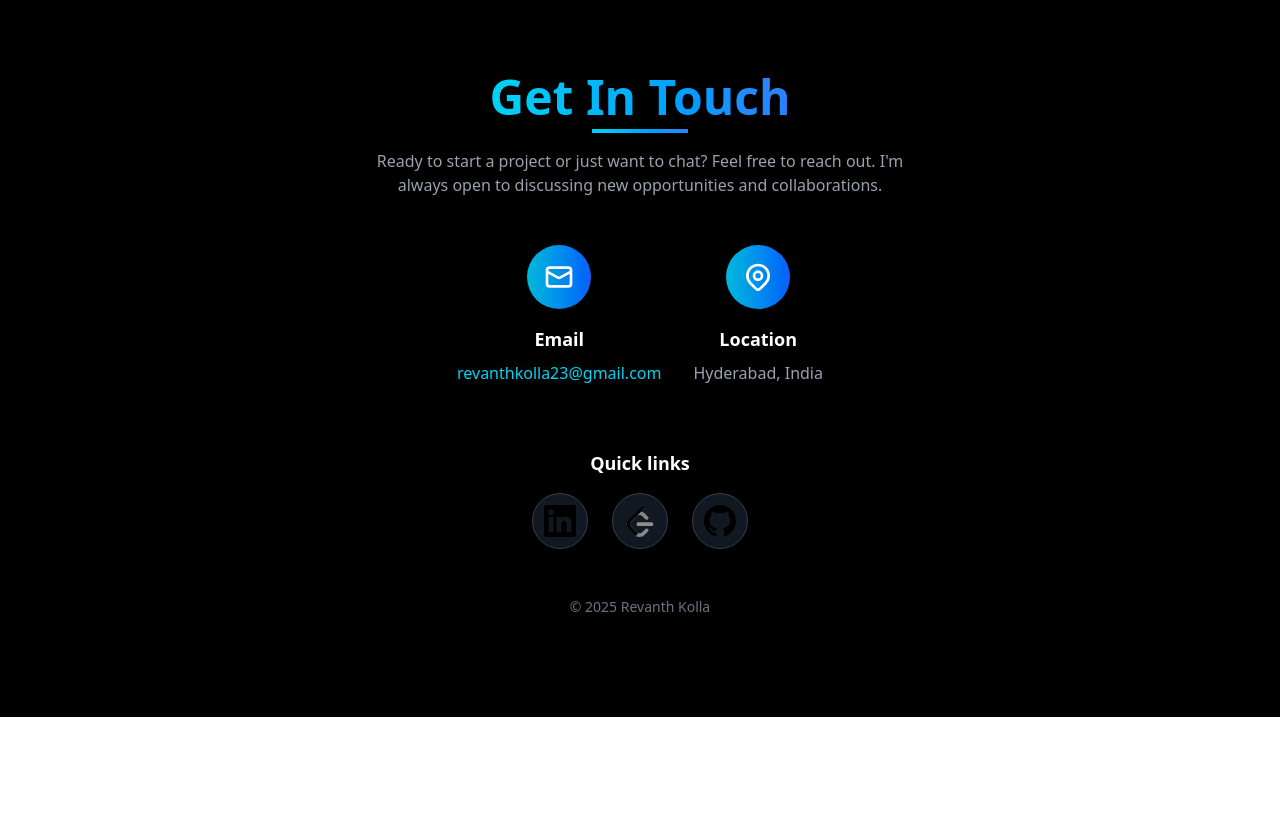
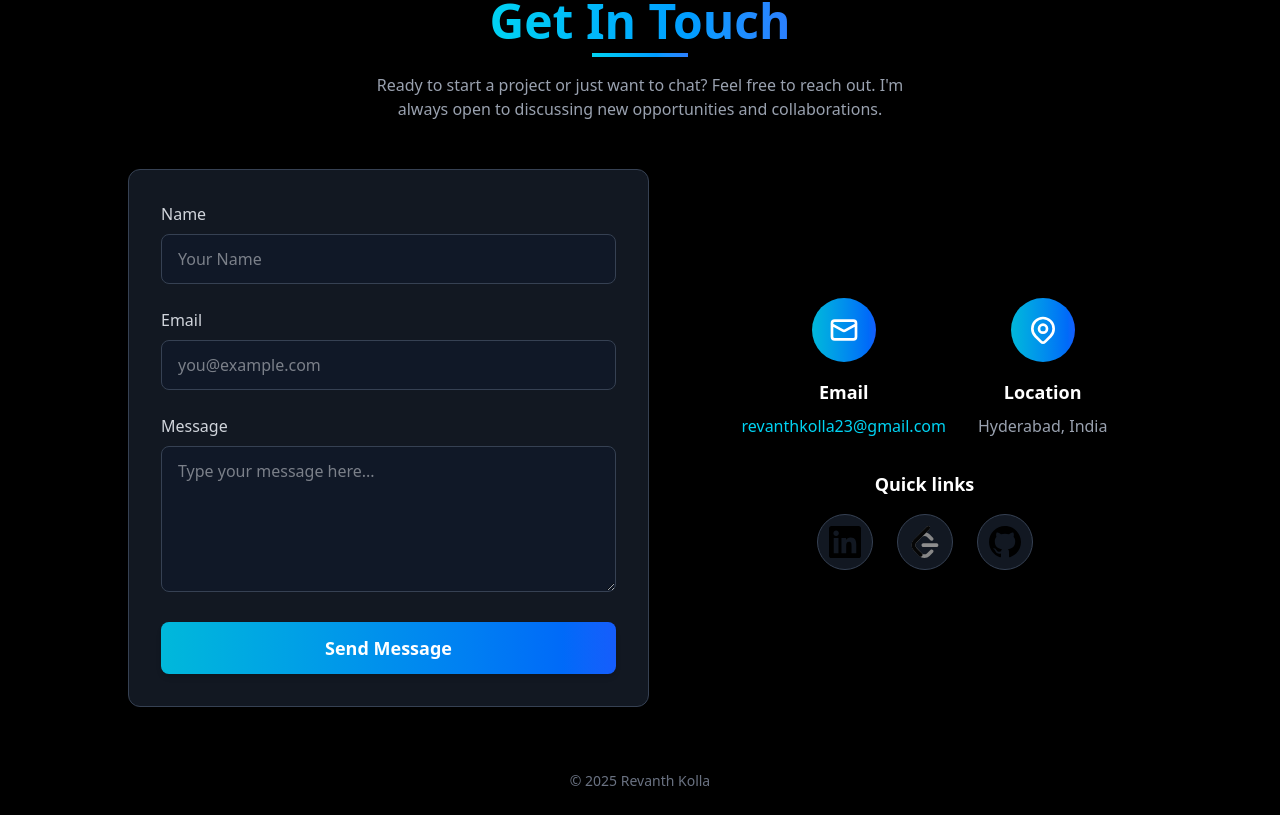
Before and after one commit to Revanthkolla16/Portfolio, a React (Vite) app: page / in a window 1280 px wide. Shown: the part 3151-3966 px from the top of the page. Before the commit the page ends 3868 px from the top, so only its background shows below. Built offline with nearby package versions, Linux system fonts and the light colour scheme.

Commit message:
added contact form

```diff
--- a/src/components/Contact.jsx
+++ b/src/components/Contact.jsx
@@ -65,10 +65,58 @@ const Contact = () => {
           </p>
         </div>
 
-        {/* Email & Location Row (no container) */}
-        <div className="flex flex-col sm:flex-row justify-center items-center gap-8 w-full max-w-3xl mx-auto mb-16">
+        {/* Contact Form & Info Row */}
+        <div className="flex flex-col md:flex-row gap-12 mb-16">
+          {/* Contact Form (Left) */}
+          <form className="flex-1 max-w-2xl bg-gray-800/60 rounded-xl p-8 shadow-lg border border-gray-700 mx-auto md:mx-0">
+            <div className="mb-6">
+              <label htmlFor="name" className="block text-gray-300 font-medium mb-2">Name</label>
+              <input
+                type="text"
+                id="name"
+                name="name"
+                className="w-full px-4 py-3 rounded-lg bg-gray-900/80 border border-gray-700 text-gray-200 focus:outline-none focus:ring-2 focus:ring-cyan-500"
+                placeholder="Your Name"
+                required
+              />
+            </div>
+            <div className="mb-6">
+              <label htmlFor="email" className="block text-gray-300 font-medium mb-2">Email</label>
+              <input
+                type="email"
+                id="email"
+                name="email"
+                className="w-full px-4 py-3 rounded-lg bg-gray-900/80 border border-gray-700 text-gray-200 focus:outline-none focus:ring-2 focus:ring-cyan-500"
+                placeholder="you@example.com"
+                required
+              />
+            </div>
+            <div className="mb-6">
+              <label htmlFor="message" className="block text-gray-300 font-medium mb-2">Message</label>
+              <textarea
+                id="message"
+                name="message"
+                rows={5}
+                className="w-full px-4 py-3 rounded-lg bg-gray-900/80 border border-gray-700 text-gray-200 focus:outline-none focus:ring-2 focus:ring-cyan-500"
+                placeholder="Type your message here..."
+                required
+              ></textarea>
+            </div>
+            <button
+              type="submit"
+              className="w-full py-3 rounded-lg bg-gradient-to-r from-cyan-500 to-blue-600 text-white font-semibold text-lg shadow-md hover:from-cyan-600 hover:to-blue-700 transition-all duration-300 cursor-pointer"
+              disabled
+            >
+              Send Message
+            </button>
+          </form>
+
+          {/* Info & Quick Links (Right) */}
+          <div className="flex-1 flex flex-col justify-center items-center w-full max-w-3xl mx-auto md:mx-0">
+            {/* Email & Location Info */}
+            <div className="flex flex-col sm:flex-row justify-center items-center gap-8 w-full mb-8">
               {/* Email */}
-          <div className="flex flex-col items-center text-center gap-2">
+              <div className="flex flex-col items-center justify-center gap-2">
                 <div className="w-16 h-16 bg-gradient-to-r from-cyan-500 to-blue-600 rounded-full flex items-center justify-center text-white mb-2 shadow-lg">
                   {contactInfo[0].icon}
                 </div>
@@ -89,8 +137,7 @@ const Contact = () => {
                 <p className="text-gray-400 text-base">{contactInfo[1].value}</p>
               </div>
             </div>
-
-        {/* Social Links */}
+            {/* Quick Links */}
             <div className="w-full flex flex-col items-center mb-2">
               <h4 className="text-white font-semibold mb-4 text-lg">Quick links</h4>
               <div className="flex justify-center gap-6">
@@ -107,6 +154,9 @@ const Contact = () => {
                 ))}
               </div>
             </div>
+          </div>
+        </div>
+
         {/* Copyright */}
         <div className="text-center text-gray-500 my-6 mt-12 text-sm">
           © 2025 Revanth Kolla
```
Lines whose indentation alone changed are shown as unchanged.
